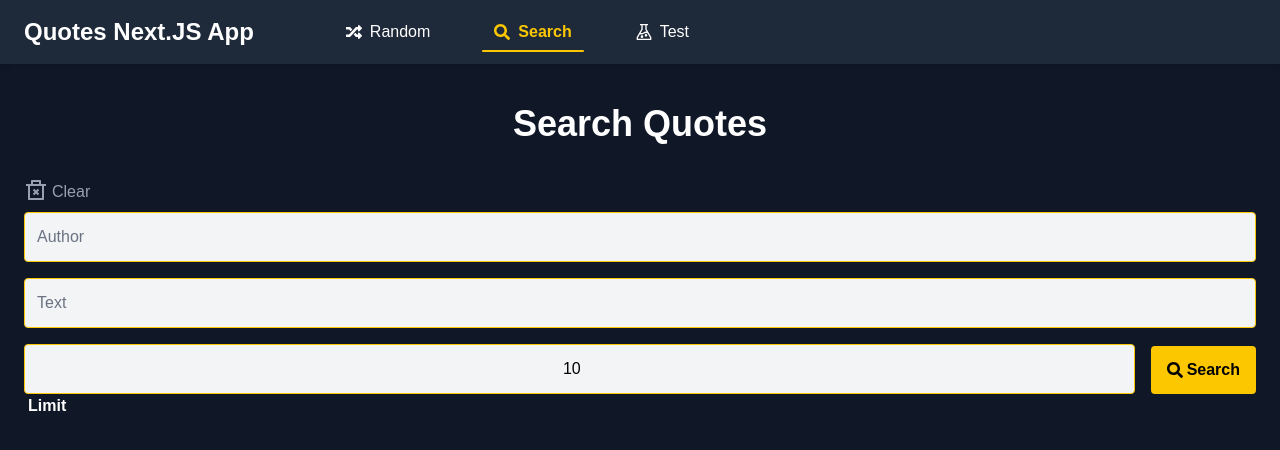
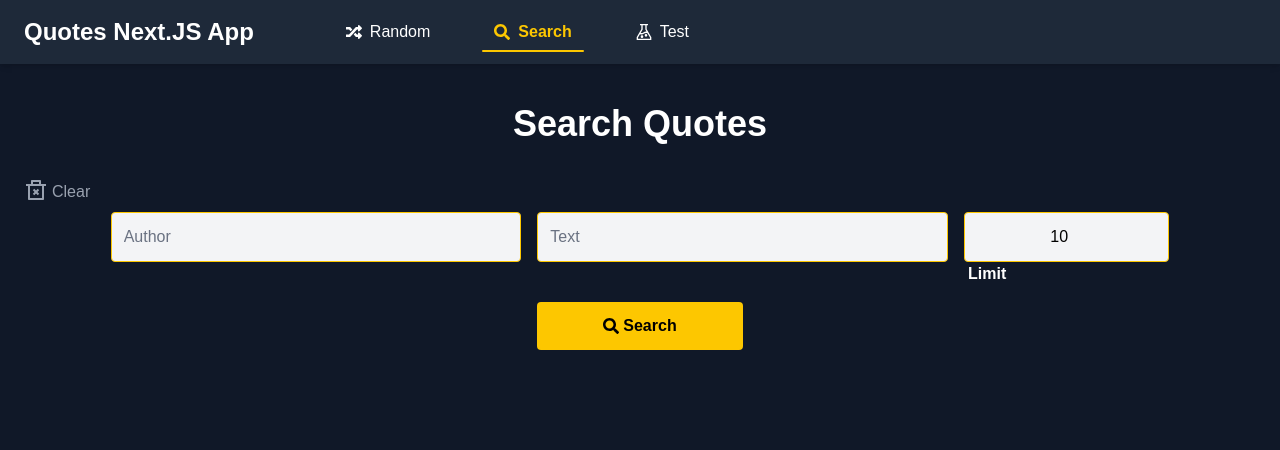
Before and after one commit to DanilZharkovJS/quotes-redux-next.js-app, a Next.js app: page /search in a window 1280 px wide. Shown: the top 450 px of the page. Built offline with nearby package versions, Linux system fonts and the light colour scheme.

Commit message:
url params functionality

```diff
--- a/src/app/search/components/InputFields.jsx
+++ b/src/app/search/components/InputFields.jsx
@@ -1,95 +1,98 @@
 'use client'
 
 import { useDispatch, useSelector } from 'react-redux'
-import { useState } from 'react'
+import { useEffect, useState } from 'react'
+import { useRouter, useSearchParams } from 'next/navigation'
+import { FaSearch } from 'react-icons/fa'
 import { RiDeleteBin2Line } from 'react-icons/ri'
-import { createInputsConfig } from '../data/inputsConfig'
+import Input from '@/components/Input'
+
 import {
+  setSearchAuthor,
+  setSearchText,
+  setSearchLimit,
+  clearSearch,
+  fetchQuotesByAuthorAndText,
   selectSearchAuthor,
   selectSearchText,
   selectSearchLimit,
-  setSearchAuthor,
-  setSearchText,
-  setSearchLimit,
-  fetchQuotesByAuthorAndText,
-  clearSearch,
 } from '@/redux/slices/searchSlice'
+
 import {
+  setAuthorError,
+  setTextError,
+  setLimitError,
   selectAuthorError,
+  selectTextError,
   selectLimitError,
-  selectTextError,
-  setTextError,
-  setAuthorError,
-  setLimitError,
 } from '@/redux/slices/validationSlice'
-import { FaSearch } from 'react-icons/fa'
 
 export default function InputFields() {
   const dispatch = useDispatch()
+  const router = useRouter()
+  const searchParams = useSearchParams()
+
   const searchAuthor = useSelector(selectSearchAuthor)
   const searchText = useSelector(selectSearchText)
   const searchLimit = useSelector(selectSearchLimit)
+
   const authorError = useSelector(selectAuthorError)
   const textError = useSelector(selectTextError)
   const limitError = useSelector(selectLimitError)
 
-  const [authorTouched, setAuthorTouched] = useState(false)
-  const [limitTouched, setLimitTouched] = useState(false)
-  const [textTouched, setTextTouched] = useState(false)
+  const [touched, setTouched] = useState({
+    authorTouched: false,
+    textTouched: false,
+    limitTouched: false,
+  })
 
-  const validateAuthor = (value) => {
-    return value.trim().length >= 3 || value.trim().length === 0
+  useEffect(() => {
+    const author = searchParams.get('author') || ''
+    const text = searchParams.get('text') || ''
+    const limit = searchParams.get('limit') || '10'
+    dispatch(setSearchAuthor(author))
+    dispatch(setSearchText(text))
+    dispatch(setSearchLimit(limit))
+  }, [searchParams, dispatch])
+
+  const validateAuthor = (value) =>
+    value.trim().length >= 3 || value.trim().length === 0
       ? null
       : 'Author must be at least 3 characters'
-  }
 
-  const validateText = (value) => {
-    return value.trim().length >= 3 || value.trim().length === 0
+  const validateText = (value) =>
+    value.trim().length >= 3 || value.trim().length === 0
       ? null
       : 'Text must be at least 3 characters'
-  }
 
   const validateLimit = (value) => {
     const num = Number(value)
     return num >= 1 && num <= 50 ? null : 'Min. 1 | Max. 50'
   }
 
-  const inputsConfig = createInputsConfig({
-    searchAuthor,
-    searchText,
-    searchLimit,
-    authorError,
-    textError,
-    limitError,
-    setAuthorTouched,
-    setTextTouched,
-    setLimitTouched,
-    validateAuthor,
-    validateText,
-    validateLimit,
-    dispatch,
-    setSearchAuthor,
-    setSearchText,
-    setSearchLimit,
-    setAuthorError,
-    setTextError,
-    setLimitError,
-  })
+  const handleSearch = () => {
+    setTouched({
+      authorTouched: true,
+      textTouched: true,
+      limitTouched: true,
+    })
 
-  const handleSearch = () => {
-    setLimitTouched(true)
-    setAuthorTouched(true)
-    setTextTouched(true)
+    const authorErr = validateAuthor(searchAuthor)
+    const textErr = validateText(searchText)
+    const limitErr = validateLimit(searchLimit)
 
-    const notValidAuthor = validateAuthor(searchAuthor)
-    const notValidText = validateText(searchText)
-    const notValidLimit = validateLimit(searchLimit)
+    dispatch(setAuthorError(authorErr))
+    dispatch(setTextError(textErr))
+    dispatch(setLimitError(limitErr))
 
-    dispatch(setAuthorError(notValidAuthor))
-    dispatch(setTextError(notValidText))
-    dispatch(setLimitError(notValidLimit))
+    if (authorErr || textErr || limitErr) return
 
-    if (notValidAuthor || notValidText || notValidLimit) return
+    const params = new URLSearchParams()
+    if (searchAuthor) params.set('author', searchAuthor)
+    if (searchText) params.set('text', searchText)
+    if (searchLimit) params.set('limit', searchLimit)
+
+    router.push(`/search/?${params.toString()}`)
 
     dispatch(
       fetchQuotesByAuthorAndText({
@@ -102,9 +105,11 @@
 
   const handleClear = () => {
     dispatch(clearSearch())
-    setAuthorTouched(false)
-    setLimitTouched(false)
-    setTextTouched(false)
+    setTouched({
+      authorTouched: false,
+      textTouched: false,
+      limitTouched: false,
+    })
   }
 
   return (
@@ -119,49 +124,71 @@
         <button
           type="button"
           onClick={handleClear}
-          className="flex items-center gap-1 text-gray-400 hover:text-red-500 active:text-red-500 transition cursor-pointer"
+          className="flex items-center gap-1 text-gray-400 hover:text-red-500 transition"
         >
           <RiDeleteBin2Line className="w-[24px] h-[24px]" />
           <span className="font-medium mt-1">Clear</span>
         </button>
       </div>
 
-      <div className="flex flex-row flex-wrap md:flex-row gap-4 sm:justify-center">
-        {inputsConfig.map((input) => (
-          <div
-            key={input.id}
-            className={`flex-grow flex flex-col w-full sm:w-3/4 md:w-${
-              input.id === 'limit'
-                ? '1/10'
-                : input.id === 'author'
-                ? '1/5'
-                : '1/3'
-            } ${input.id === 'text' ? 'sm:text-center' : ''}`}
-          >
-            <input
-              type={input.type || 'text'}
-              placeholder={input.placeholder}
-              value={input.value}
-              className={`p-3 rounded ${
-                input.center ? 'text-center' : ''
-              } border border-yellow-400 bg-gray-100 text-black placeholder-gray-500 focus:outline-none focus:ring-2 focus:ring-yellow-400`}
-              onChange={(e) => input.onChange(e.target.value)}
-              onBlur={() => input.setTouched(true)}
-            />
-            {input.touched && input.error && (
-              <p className="text-red-500 font-bold text-sm m-2">
-                {input.error}
-              </p>
-            )}
-            {!input.touched && !input.error && input.extraNote && (
-              <p className="font-bold ml-1">{input.extraNote}</p>
-            )}
-          </div>
-        ))}
+      <div className="flex flex-row flex-wrap gap-4 sm:justify-center">
+        <div className="w-full sm:w-1/3">
+          <Input
+            id="author"
+            value={searchAuthor}
+            onChange={(val) => {
+              dispatch(setSearchAuthor(val))
+              dispatch(setAuthorError(validateAuthor(val)))
+            }}
+            onBlur={() =>
+              setTouched((prev) => ({ ...prev, authorTouched: true }))
+            }
+            touched={touched.authorTouched}
+            error={authorError}
+            placeholder="Author"
+          />
+        </div>
+
+        <div className="w-full sm:w-1/3">
+          <Input
+            id="text"
+            value={searchText}
+            onChange={(val) => {
+              dispatch(setSearchText(val))
+              dispatch(setTextError(validateText(val)))
+            }}
+            onBlur={() =>
+              setTouched((prev) => ({ ...prev, textTouched: true }))
+            }
+            touched={touched.textTouched}
+            error={textError}
+            placeholder="Text"
+          />
+        </div>
+
+        <div className="w-full sm:w-1/6">
+          <Input
+            id="limit"
+            type="number"
+            value={searchLimit}
+            onChange={(val) => {
+              dispatch(setSearchLimit(val))
+              dispatch(setLimitError(validateLimit(val)))
+            }}
+            onBlur={() =>
+              setTouched((prev) => ({ ...prev, limitTouched: true }))
+            }
+            touched={touched.limitTouched}
+            error={limitError}
+            placeholder="Limit"
+            center
+            extraNote="Limit"
+          />
+        </div>
 
         <button
           type="submit"
-          className="bg-yellow-400 pl-4 pr-4 w-full sm:w-1/6 md:w-auto text-black px-6 py-3 rounded font-semibold hover:bg-yellow-500 transition cursor-pointer self-center sm:mb-5.5"
+          className="bg-yellow-400 text-black px-6 py-3 rounded font-semibold hover:bg-yellow-500 transition self-center w-full sm:w-1/6"
         >
           <div className="flex items-center gap-1 justify-center">
             <FaSearch />
--- a/src/app/search/data/inputsConfig.js
+++ /dev/null
@@ -1,58 +0,0 @@
-export const createInputsConfig = ({
-  searchAuthor,
-  searchText,
-  searchLimit,
-  authorError,
-  textError,
-  limitError,
-  setAuthorTouched,
-  setTextTouched,
-  setLimitTouched,
-  validateAuthor,
-  validateText,
-  validateLimit,
-  dispatch,
-  setSearchAuthor,
-  setSearchText,
-  setSearchLimit,
-  setAuthorError,
-  setTextError,
-  setLimitError,
-}) => [
-  {
-    id: 'author',
-    placeholder: 'Author',
-    value: searchAuthor,
-    error: authorError,
-    setTouched: setAuthorTouched,
-    onChange: (value) => {
-      dispatch(setSearchAuthor(value))
-      dispatch(setAuthorError(validateAuthor(value)))
-    },
-  },
-  {
-    id: 'text',
-    placeholder: 'Text',
-    value: searchText,
-    error: textError,
-    setTouched: setTextTouched,
-    onChange: (value) => {
-      dispatch(setSearchText(value))
-      dispatch(setTextError(validateText(value)))
-    },
-  },
-  {
-    id: 'limit',
-    placeholder: 'Limit of quotes',
-    value: searchLimit,
-    error: limitError,
-    setTouched: setLimitTouched,
-    type: 'number',
-    center: true,
-    extraNote: 'Limit',
-    onChange: (value) => {
-      dispatch(setSearchLimit(value))
-      dispatch(setLimitError(validateLimit(value)))
-    },
-  },
-]
--- /dev/null
+++ b/src/components/Input.jsx
@@ -0,0 +1,32 @@
+export default function Input({
+  id,
+  type = 'text',
+  value,
+  onChange,
+  onBlur,
+  placeholder,
+  touched,
+  error,
+  center,
+  extraNote,
+}) {
+  return (
+    <div className="flex-grow flex flex-col">
+      <input
+        id={id}
+        type={type}
+        value={value}
+        placeholder={placeholder}
+        onChange={(e) => onChange(e.target.value)}
+        onBlur={onBlur}
+        className={`p-3 rounded ${center ? 'text-center' : ''} border border-yellow-400 bg-gray-100 text-black placeholder-gray-500 focus:outline-none focus:ring-2 focus:ring-yellow-400`}
+      />
+      {touched && error && (
+        <p className="text-red-500 font-bold text-sm mt-1">{error}</p>
+      )}
+      {!touched && !error && extraNote && (
+        <p className="font-bold ml-1">{extraNote}</p>
+      )}
+    </div>
+  )
+}
--- /dev/null
+++ b/src/hooks/getSingleQuote.js
@@ -0,0 +1,5 @@
+export default async function getSingleQuote(id) {
+  const res = await fetch(`http://localhost:3000/quotes/${id}`)
+  if (!res.ok) throw new Error('Quote not found')
+  return res.json()
+}
--- a/src/hooks/useSingleQuote.js
+++ /dev/null
@@ -1,31 +0,0 @@
-import { useEffect, useState } from 'react'
-
-export default function useSingleQuote(id) {
-  const [quote, setQuote] = useState(null)
-  const [loading, setLoading] = useState(true)
-  const [error, setError] = useState(null)
-
-  useEffect(() => {
-    if (!id) return
-
-    const fetchQuote = async () => {
-      setLoading(true)
-      try {
-        const res = await fetch(`http://localhost:3000/quotes/${id}`)
-        if (!res.ok) throw new Error('Quote not found')
-
-        const data = await res.json()
-        setQuote(data)
-        console.log(data)
-      } catch (err) {
-        setError(err.message)
-      } finally {
-        setLoading(false)
-      }
-    }
-
-    fetchQuote()
-  }, [id])
-
-  return { quote, loading, error }
-}
```
Also changed, not shown: src/app/quotes/[id]/page.jsx (+8 -22 lines).
